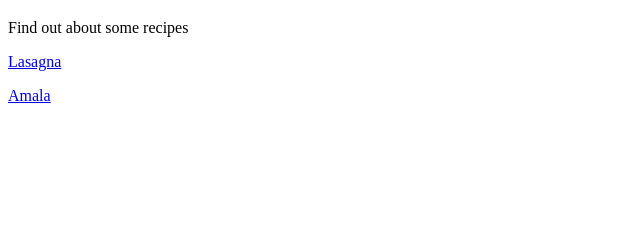
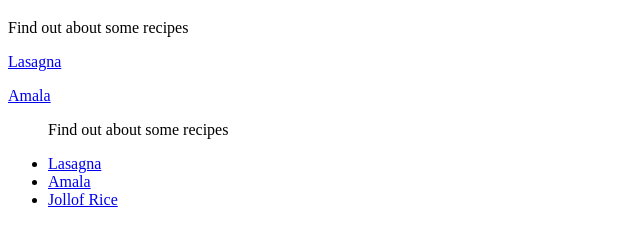
Before and after one commit to David-Godspower/odin-recipes, a plain HTML site: page index.html in a window 1280 px wide. Shown: the part 61-304 px from the top of the page, without its empty margins (0-640 px from the left). Drawn offline with Linux system fonts and the light colour scheme.

Commit message:
Add index.html

```diff
--- a/index.html
+++ b/index.html
@@ -8,10 +8,19 @@
 <body>
     <h1>Odin Recipes</h1>
 
+
         <!--List of Recipes-->
         <p>Find out about some recipes</p>
         <p><a href="recipes/lasagna.html">Lasagna</a></p>
         <p><a href="recipes/Amala.html">Amala</a></p>
+
+    <ul>
+        <!--List of Recipes-->
+        <p>Find out about some recipes</p>
+        <li><a href="recipes/lasagna.html">Lasagna</a></li>
+        <li><a href="recipes/Amala.html">Amala</a></li>
+        <li><a href="recipes/Jollof_Rice.html">Jollof Rice</a></li>
+    </ul>
 
 
 
```
